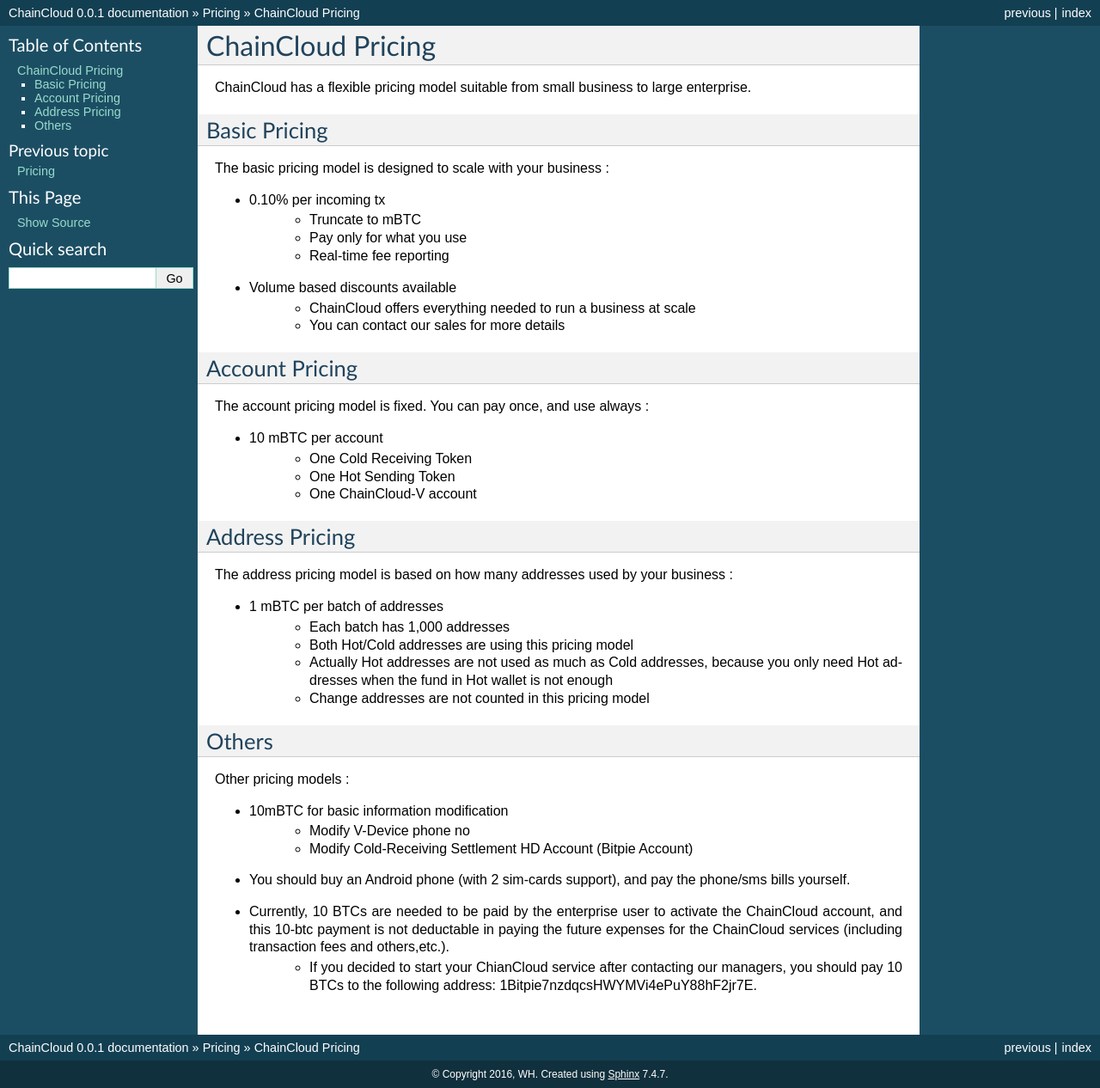
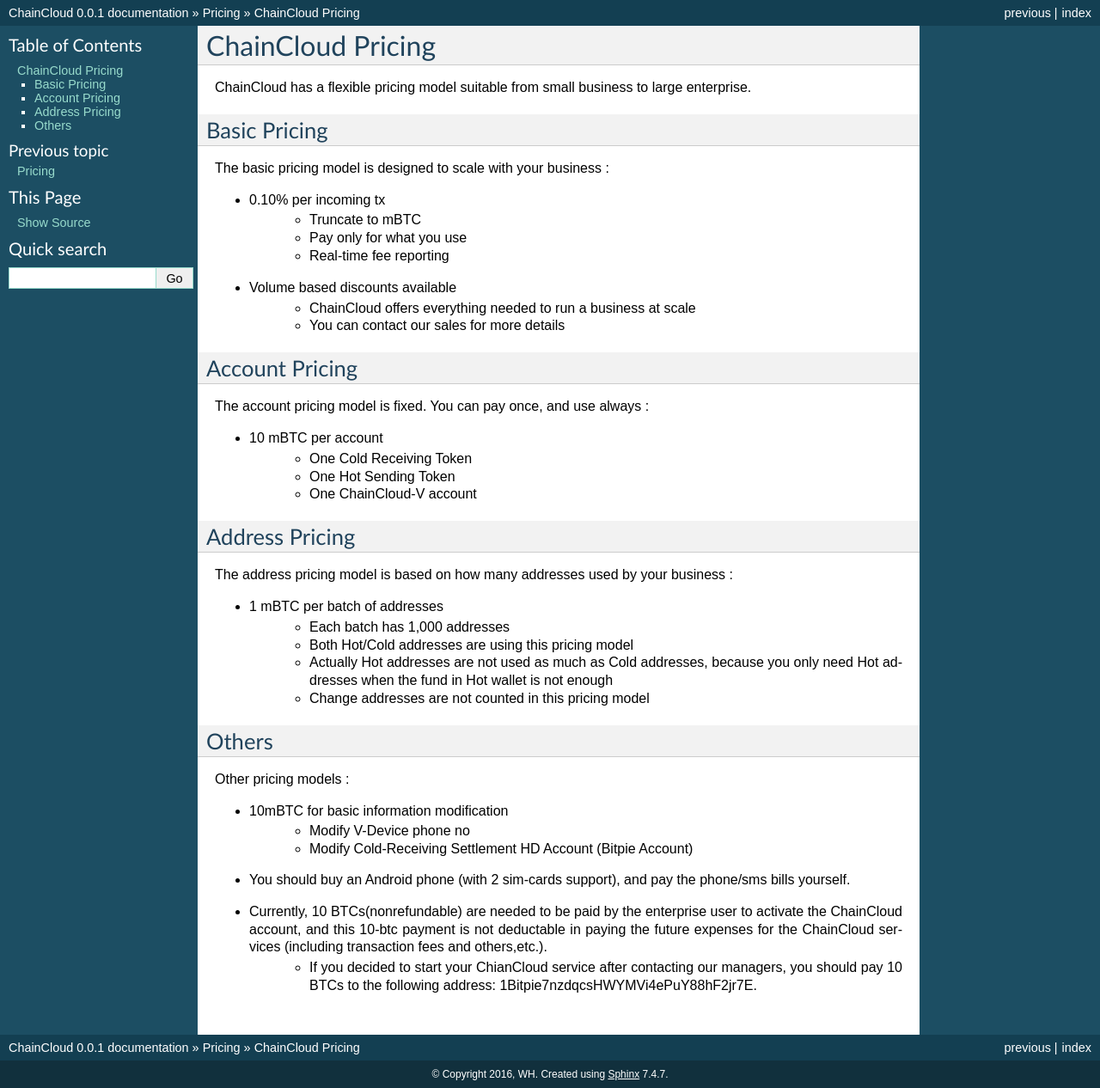
Before and after one commit to chaincloud-dot-com/chaincloud-docs, a Sphinx documentation site: the page built from source/pricing/pricing.rst, in a window 1280 px wide. Shown: the whole page at 86% size. Built offline with Sphinx 7.4.7, drawn with Linux system fonts in a browser that asks for light colours.

Commit message:
modify pricing chaincloud server

```diff
--- a/source/pricing/pricing.rst
+++ b/source/pricing/pricing.rst
@@ -51,5 +51,5 @@
 
 * You should buy an Android phone (with 2 sim-cards support), and pay the phone/sms bills yourself.
 
-* Currently,  10 BTCs are needed to be paid by the enterprise user to activate the ChainCloud account, and this 10-btc payment is not deductable in paying the future expenses for the ChainCloud services (including transaction fees and others,etc.).
+* Currently,  10 BTCs(nonrefundable) are needed to be paid by the enterprise user to activate the ChainCloud account, and this 10-btc payment is not deductable in paying the future expenses for the ChainCloud services (including transaction fees and others,etc.).
     * If you decided to start your ChianCloud service after contacting our managers, you should pay 10 BTCs to the following address: 1Bitpie7nzdqcsHWYMVi4ePuY88hF2jr7E.
```
